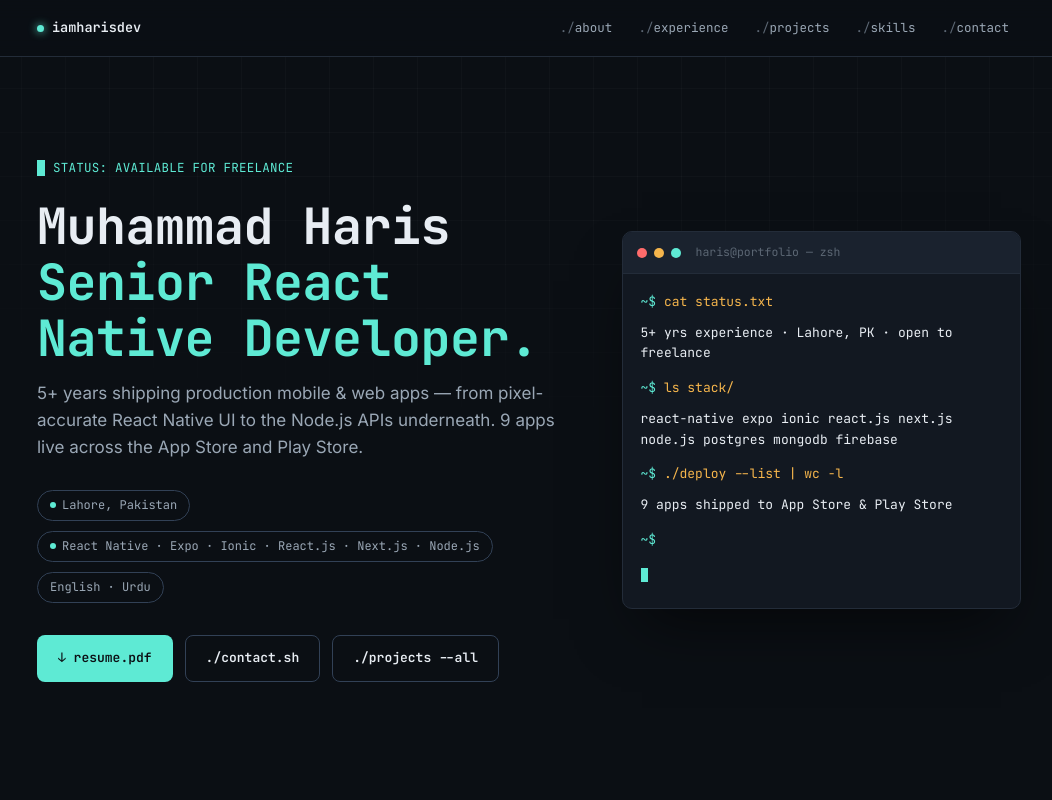
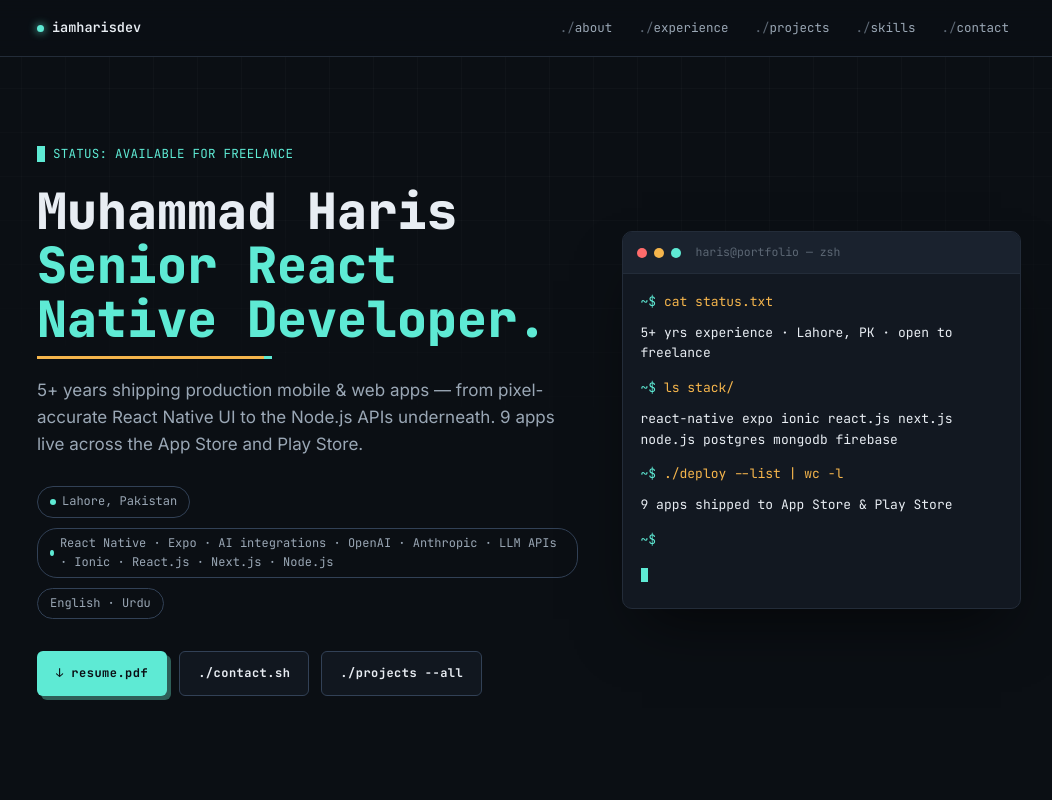
Before and after one commit to iamharisdev/portfolio, a Next.js app: page / in a window 1280 px wide. Shown: the top 800 px of the page, without its empty margins (111-1163 px from the left). Built offline with nearby package versions, Linux system fonts and the light colour scheme.

Commit message:
update skills:

```diff
--- a/app/globals.css
+++ b/app/globals.css
@@ -84,12 +84,19 @@ header.hero{
 @keyframes blink{50%{opacity:0;}}
 
 h1.title{
-  font-family:var(--mono);font-weight:700;
+  font-family:var(--mono);font-weight:800;
   font-size:clamp(30px,4.6vw,50px);
-  line-height:1.12;letter-spacing:-0.01em;
-  color:var(--text-primary);margin-bottom:14px;
+  line-height:1.08;letter-spacing:0;
+  color:var(--text-primary);margin-bottom:18px;
+  text-wrap:balance;
 }
-h1.title .accent{color:var(--teal);}
+h1.title .accent{
+  color:var(--teal);display:inline-block;position:relative;
+}
+h1.title .accent::after{
+  content:'';display:block;width:42%;height:3px;margin-top:10px;
+  background:var(--amber);box-shadow:8px 0 0 var(--teal);
+}
 .subtitle{
   font-size:17px;color:var(--text-secondary);max-width:520px;margin-bottom:28px;
 }
@@ -105,17 +112,18 @@ h1.title .accent{color:var(--teal);}
 .chip .led{width:6px;height:6px;border-radius:50%;background:var(--teal);}
 .hero-cta{display:flex;flex-wrap:wrap;gap:12px;}
 .btn{
-  font-family:var(--mono);font-size:13px;font-weight:600;
-  padding:12px 20px;border-radius:8px;cursor:pointer;
+  font-family:var(--mono);font-size:12px;font-weight:700;letter-spacing:0.04em;
+  padding:12px 18px;border-radius:6px;cursor:pointer;
   display:inline-flex;align-items:center;gap:8px;
-  transition:transform .15s ease, background .15s ease, border-color .15s ease;
+  transition:transform .15s ease, background .15s ease, border-color .15s ease, box-shadow .15s ease;
   border:1px solid transparent;
 }
 .btn:hover{transform:translateY(-2px);}
-.btn-primary{background:var(--teal);color:#0B0F14;}
-.btn-primary:hover{background:#7ff2e0;}
-.btn-ghost{border-color:var(--border-bright);color:var(--text-primary);}
-.btn-ghost:hover{border-color:var(--teal);color:var(--teal);}
+.btn:focus-visible{outline:2px solid var(--amber);outline-offset:3px;}
+.btn-primary{background:var(--teal);color:#0B0F14;box-shadow:4px 4px 0 var(--teal-dim);}
+.btn-primary:hover{background:#7ff2e0;box-shadow:6px 6px 0 var(--teal-dim);}
+.btn-ghost{border-color:var(--border-bright);color:var(--text-primary);background:rgba(26,34,46,0.45);}
+.btn-ghost:hover{border-color:var(--teal);color:var(--teal);background:rgba(94,234,212,0.06);box-shadow:4px 4px 0 rgba(46,95,88,0.55);}
 
 .terminal{
   background:var(--bg-surface);
--- a/data/content.js
+++ b/data/content.js
@@ -19,7 +19,7 @@ const content = {
       "5+ years shipping production mobile & web apps — from pixel-accurate React Native UI to the Node.js APIs underneath. 9 apps live across the App Store and Play Store.",
     metaChips: [
       { label: "Lahore, Pakistan", led: true },
-      { label: "React Native · Expo · Ionic · React.js · Next.js · Node.js", led: true },
+      { label: "React Native · Expo · AI integrations · OpenAI · Anthropic · LLM APIs · Ionic · React.js · Next.js · Node.js", led: true },
       { label: "English · Urdu" },
     ],
   },
```
